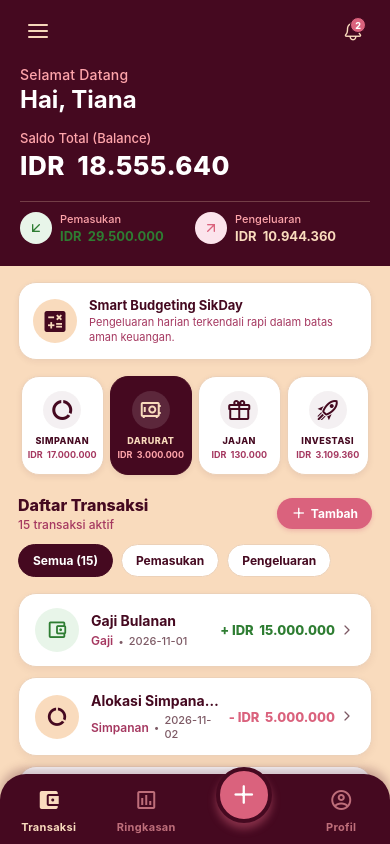
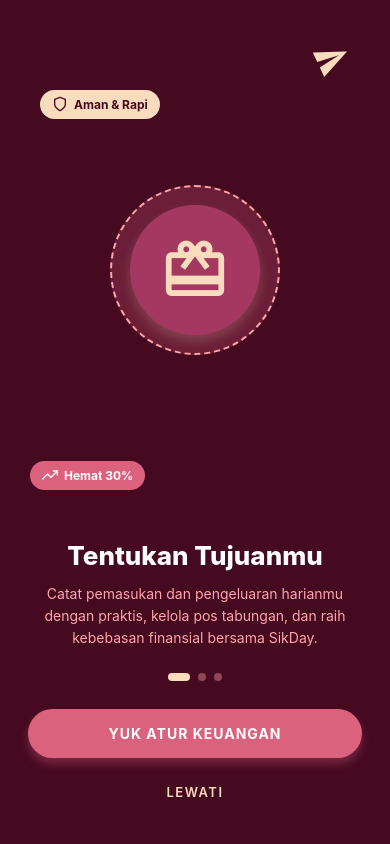
Before and after one commit to ikapramesti/SikDay, a React Native app: screen / in a window 390 px wide. Built offline with nearby package versions, Linux system fonts and the light colour scheme.

Commit message:
memperbarui tampilan

```diff
--- a/src/navigation/RootNavigator.js
+++ b/src/navigation/RootNavigator.js
@@ -11,7 +11,7 @@ const Stack = createNativeStackNavigator();
 export const RootNavigator = () => {
   return (
     <Stack.Navigator
-      initialRouteName="MainTabs"
+      initialRouteName="Onboarding"
       screenOptions={{
         headerShown: false,
         animation: 'slide_from_right',
```
